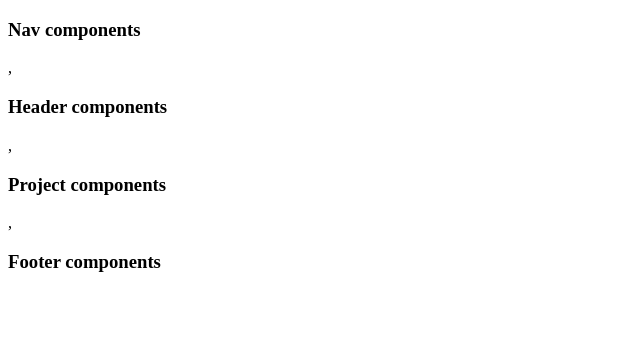
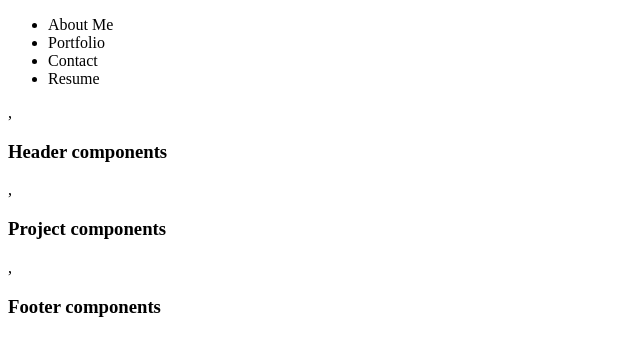
Before and after one commit to bosalinas/react-portfolio, a React (Create React App) app: page / in a window 1280 px wide. Shown: the top 356 px of the page, without its empty margins (0-640 px from the left). Built offline with nearby package versions, Linux system fonts and the light colour scheme.

Commit message:
nav items

```diff
--- a/src/components/Nav.js
+++ b/src/components/Nav.js
@@ -2,6 +2,13 @@ import React from 'react';
 
 export default function Nav() {
     return (
-        <h3>Nav components</h3>
+        <nav>
+         <ul>
+            <li>About Me</li>
+            <li>Portfolio</li>
+            <li>Contact</li>
+            <li>Resume</li>
+         </ul>
+        </nav>
     )
 }
```
Also changed, not shown: 5 other files (tests, documents, lock files or other folders).
